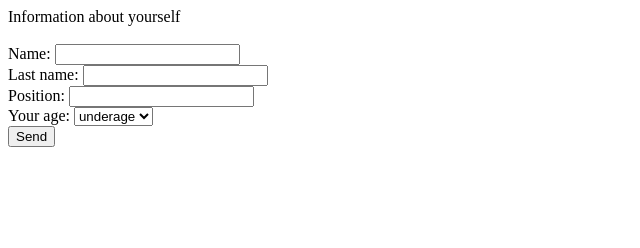
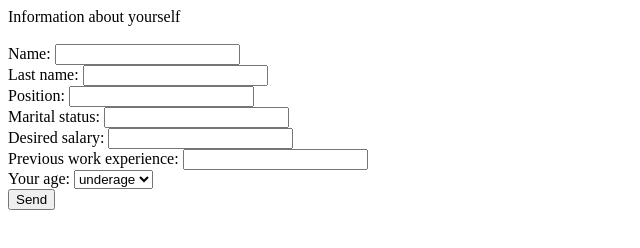
Before and after one commit to GlebN-k/beetroot-test, a plain HTML site: page index.html in a window 1280 px wide. Shown: the whole page, without its empty margins (0-640 px from the left). Drawn offline with Linux system fonts and the light colour scheme.

Commit message:
added form fields about marital status, salary level and previous work experience

```diff
--- a/index.html
+++ b/index.html
@@ -24,6 +24,15 @@
         <label for="position">Position:</label>
         <input type="text" id="position" />
         <br />
+        <label for="marital-status">Marital status:</label>
+        <input type="text" id="marital-status" />
+        <br />
+        <label for="desired-salary">Desired salary:</label>
+        <input type="text" id="desired-salary" />
+        <br />
+        <label for="previous-work">Previous work experience:</label>
+        <input type="text" id="previous-work" />
+        <br />
 
         <label for="age">Your age:</label>
         <select name="age">
```
